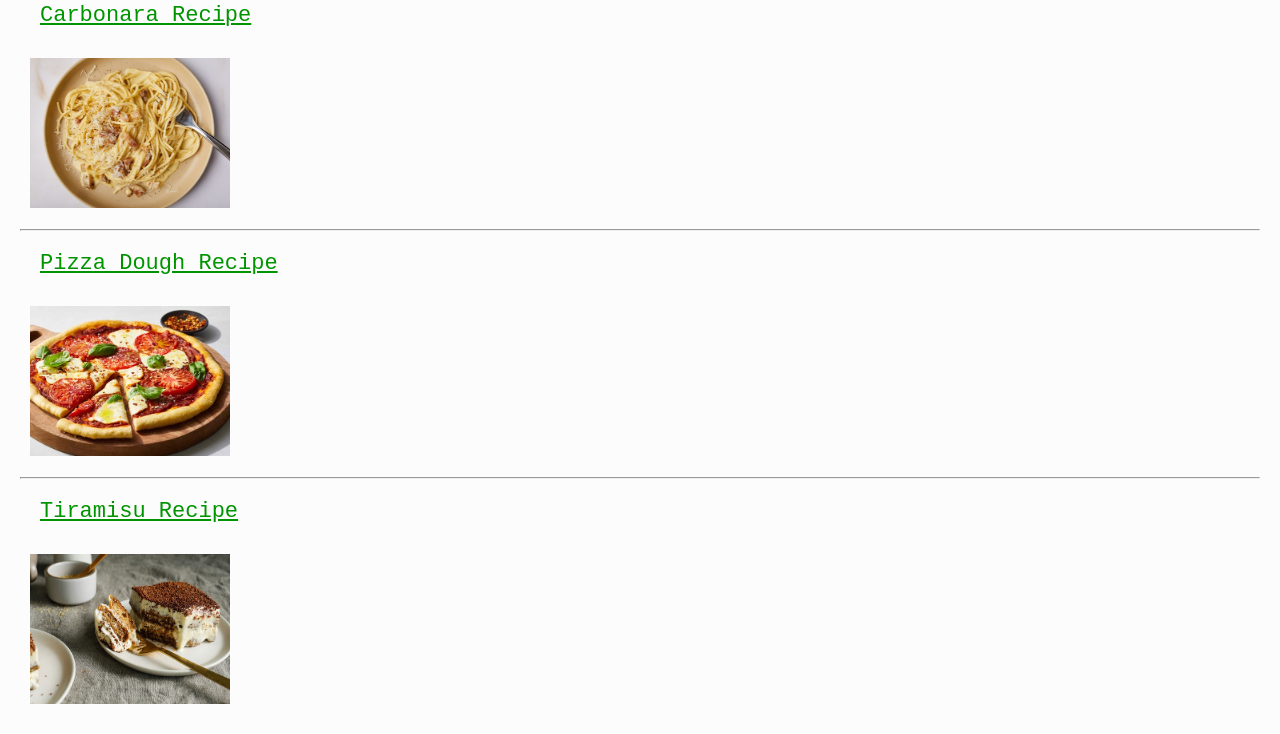
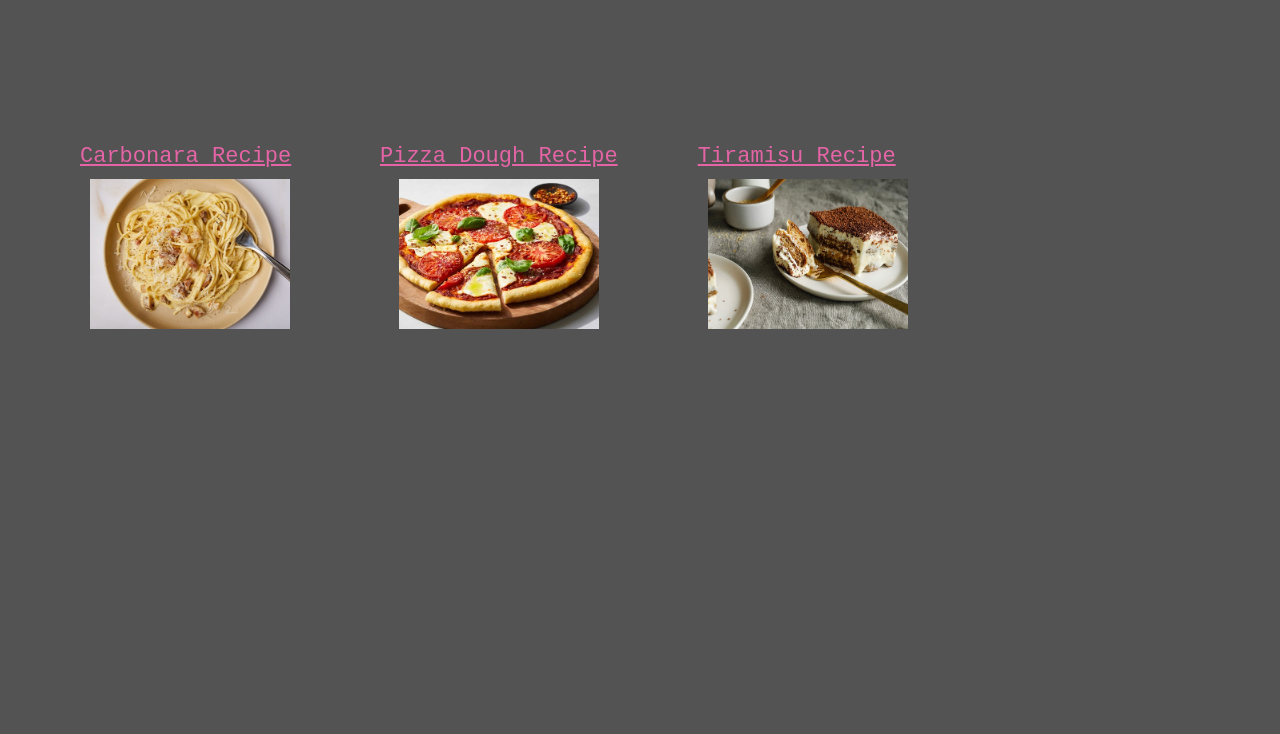
Before and after one commit to andre10prea/odin-recipes, a plain HTML site: page index.html in a window 1280 px wide. Shown: the part 106-840 px from the top of the page. After the commit the page ends 800 px from the top, so only its background shows below. Drawn offline with Linux system fonts and the light colour scheme.

Commit message:
css changes to home page

```diff
--- a/index.html
+++ b/index.html
@@ -8,13 +8,19 @@
 </head>
 <body>
     <h1>Odin Recipes</h1>
+    <div>
+    <span>
     <a href="recipes/carbonara.html" class="index-text">Carbonara Recipe</a>
     <img src="./recipes/carbonara.jpg" alt="a plate of carbonara" class="index-pics">
-    <hr>
+    </span>
+    <span>
     <a href="recipes/pizza.html" class="index-text">Pizza Dough Recipe</a>
     <img src="./recipes/pizza.jpg" alt="a plate of awesome made pizza" class="index-pics">
-    <hr>
+    </span>
+    <span>
     <a href="recipes/tiramisu.html" class="index-text">Tiramisu Recipe</a>
     <img src="./recipes/tiramisu.jpg" alt="a Tiramisu" class="index-pics">
+    </span>
+    </div>
 </body>
 </html>
--- a/styles.css
+++ b/styles.css
@@ -1,18 +1,31 @@
 body {
     font-family: 'Courier New', Courier, monospace;
-    background-color: rgba(252, 252, 252, 0.815);
+    background-color: rgb(83, 83, 83);
+    color: rgb(2, 163, 163);
     font-size: 22px;
-    margin: 20px;
+    margin: 40px 20px;
+}
+
+h1,
+div {
+    text-align: center;
+}
+
+div {
+    display: flex;
+    margin: 100px 20px;
+}
+
+span {
+    margin: 60px 40px;
 }
 
 .index-text {
+    color: rgb(228, 100, 166);
     display: flex;
-    color: hsl(120, 100%, 29%);
-    margin: 20px;
 }
 
 .index-pics {
-    display: flex;
     width: 200px;
     height: 150px;
     float: center;
@@ -21,8 +34,8 @@ body {
 
 .back-button {
     color: aliceblue;
-    background-color: rgb(145, 14, 127);
-    border-color: yellow;
+    background-color: rgb(81, 77, 117);
+    border-color: rgb(78, 40, 49);
     padding: 10px 20px 30px;
     font-size: 16px;
     font-weight: 900;
@@ -57,6 +70,6 @@ body {
 }
 
 .ingredients-list {
-    list-style-type: "→ ";
+    list-style-type: "→  ";
     margin-left: 80px;
 }
```
Also changed, not shown: recipes/pizza.html (+4 -4 lines), recipes/tiramisu.html (+4 -4 lines).
